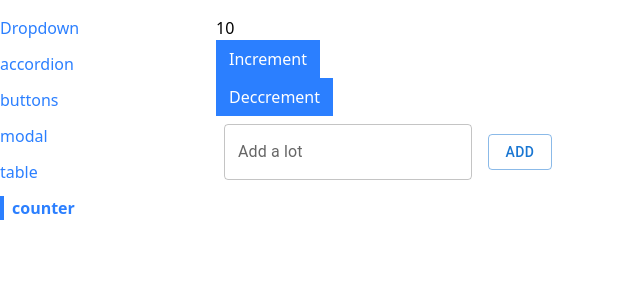
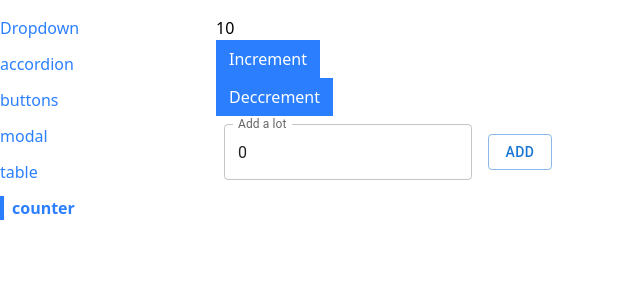
Before and after one commit to AfazPaul1/comps, a React (Vite) app: page /counter in a window 1280 px wide. Shown: the top 300 px of the page, without its empty margins (0-640 px from the left). Built offline with nearby package versions, Linux system fonts and the light colour scheme.

Commit message:
initialize incrementBy with 0 ensuring textfield doesnt start as an uncontrolled input cause of value=undefined.

```diff
--- a/src/pages/CounterPage.jsx
+++ b/src/pages/CounterPage.jsx
@@ -6,11 +6,9 @@ import Button from '@mui/material/Button';
 import Panel from '../components/Panel'
 function CounterPage( {initialCounter} ) {
     const [count, setCounter] = useState(initialCounter)
-    const [incrementBy, setIncrementBy] = useState()
+    const [incrementBy, setIncrementBy] = useState(0)
 
     const handleChange = (event) => {
-        console.log(typeof(event.target.value));
-
         setIncrementBy(Number(event.target.value))
     }
 
```
